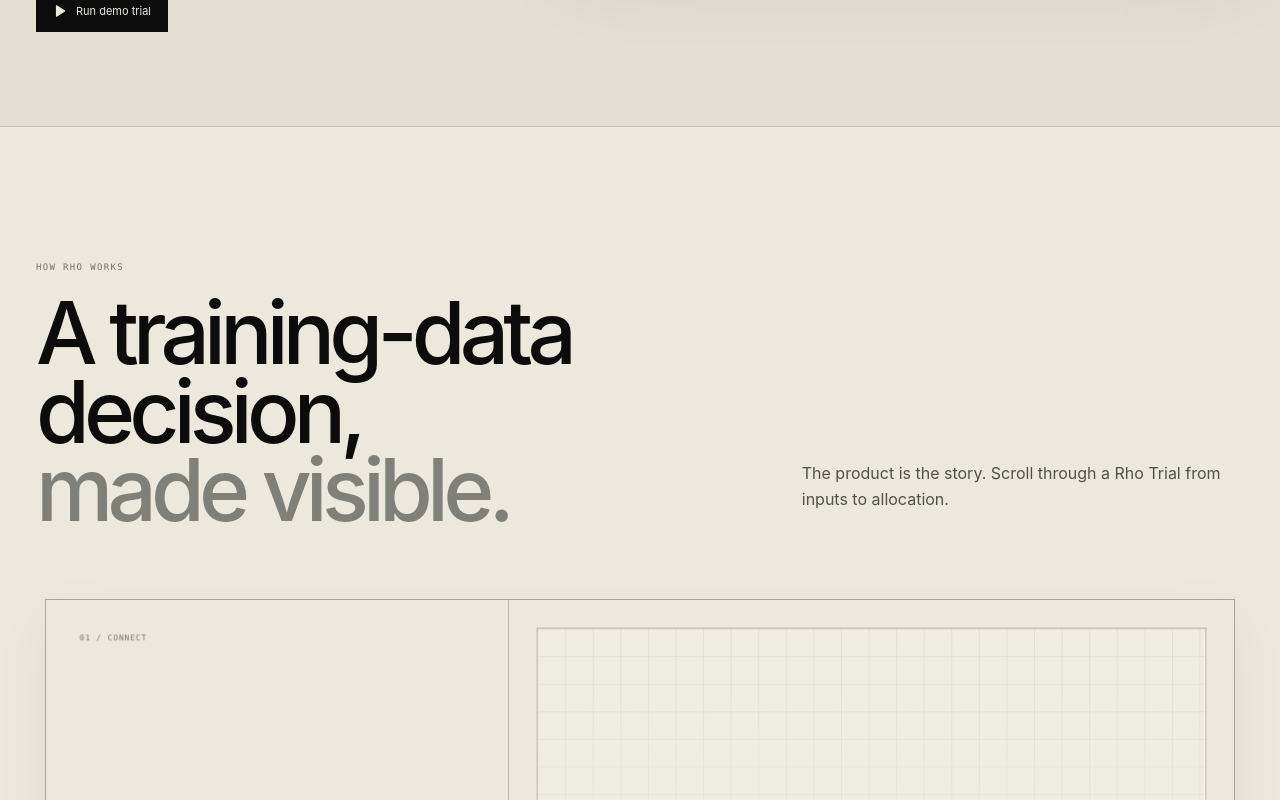
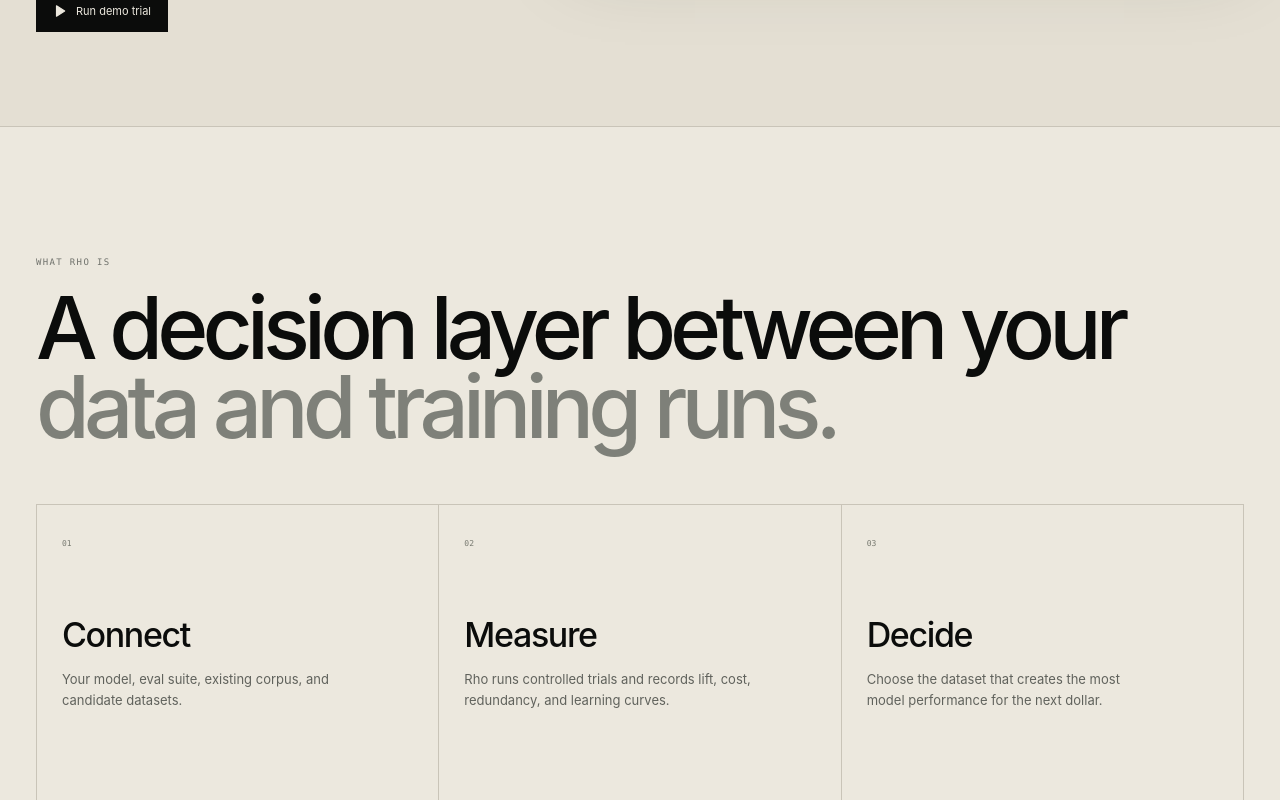
Before and after one commit to saharshbaweja/Rho, a Next.js app: page / in a window 1280 px wide. Shown: the part 1600-2400 px from the top of the page. Built offline with nearby package versions, Linux system fonts and the light colour scheme.

Commit message:
Restore stable app/page.jsx

```diff
--- a/app/page.jsx
+++ b/app/page.jsx
@@ -10,7 +10,6 @@
 import MacProduct from '../components/MacProduct';
 import CliDemo from '../components/CliDemo';
 import MarketStory from '../components/MarketStory';
-import ScrollStack from '../components/ScrollStack';
 
 const candidates=[
  {name:'Production traces',lift:'+4.2 pts',cost:'$97 / pt',overlap:'13%',score:88},
@@ -42,7 +41,7 @@
   </div>
  </section>
 
- <ScrollStack/>
+ <section className="section wrap"><Reveal><p className="eyebrow">What Rho is</p><h2 className="display">A decision layer between your <span>data and training runs.</span></h2></Reveal><div className="workflow"><Reveal><article><small>01</small><h3>Connect</h3><p>Your model, eval suite, existing corpus, and candidate datasets.</p><div className="flowIcon"><span>MODEL</span><i>+</i><span>EVAL</span><i>+</i><span>DATA</span></div></article></Reveal><Reveal delay={.07}><article><small>02</small><h3>Measure</h3><p>Rho runs controlled trials and records lift, cost, redundancy, and learning curves.</p><div className="microBars">{[82,61,29].map((v,i)=><i key={i} style={{'--w':`${v}%`}}/>)}</div></article></Reveal><Reveal delay={.14}><article><small>03</small><h3>Decide</h3><p>Choose the dataset that creates the most model performance for the next dollar.</p><div className="decisionChip"><b>BEST ROI</b><span>Production traces</span><em>+4.2 pts</em></div></article></Reveal></div></section>
 
  <MacProduct/>
 
```
